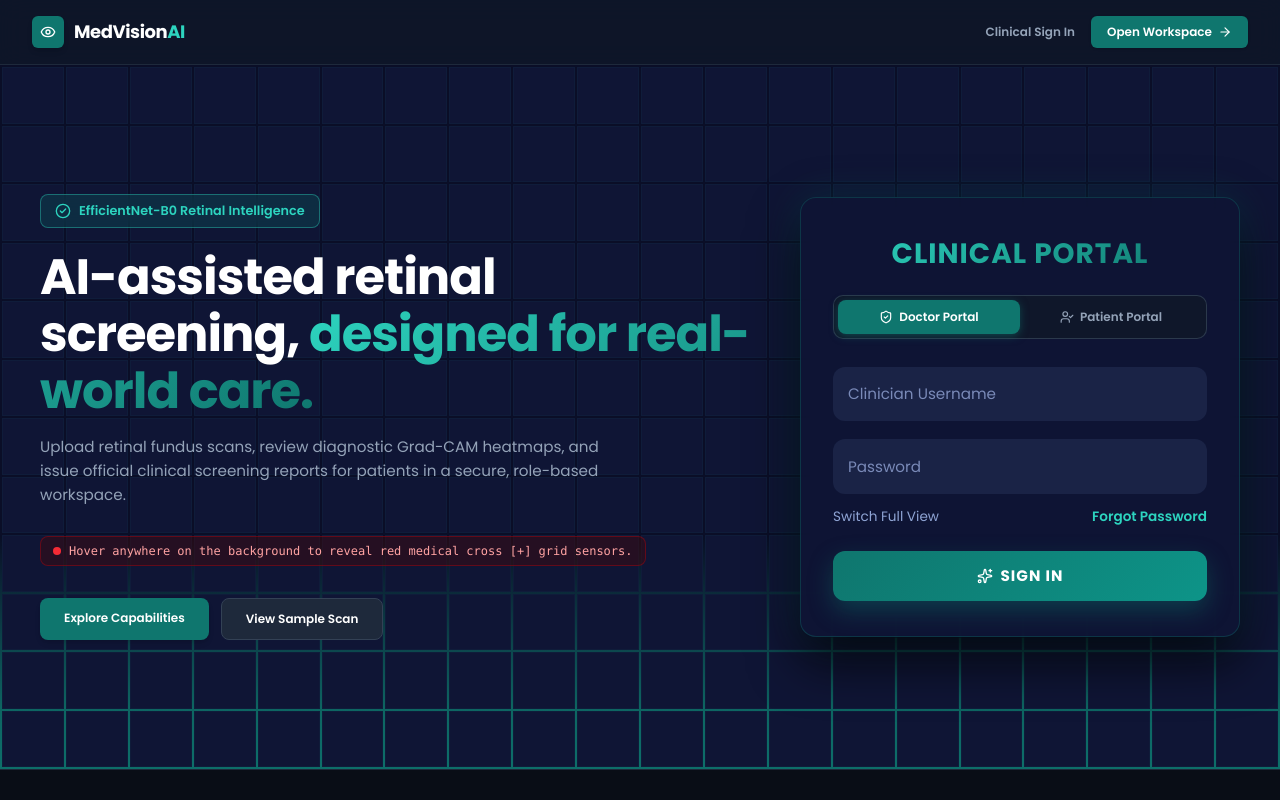
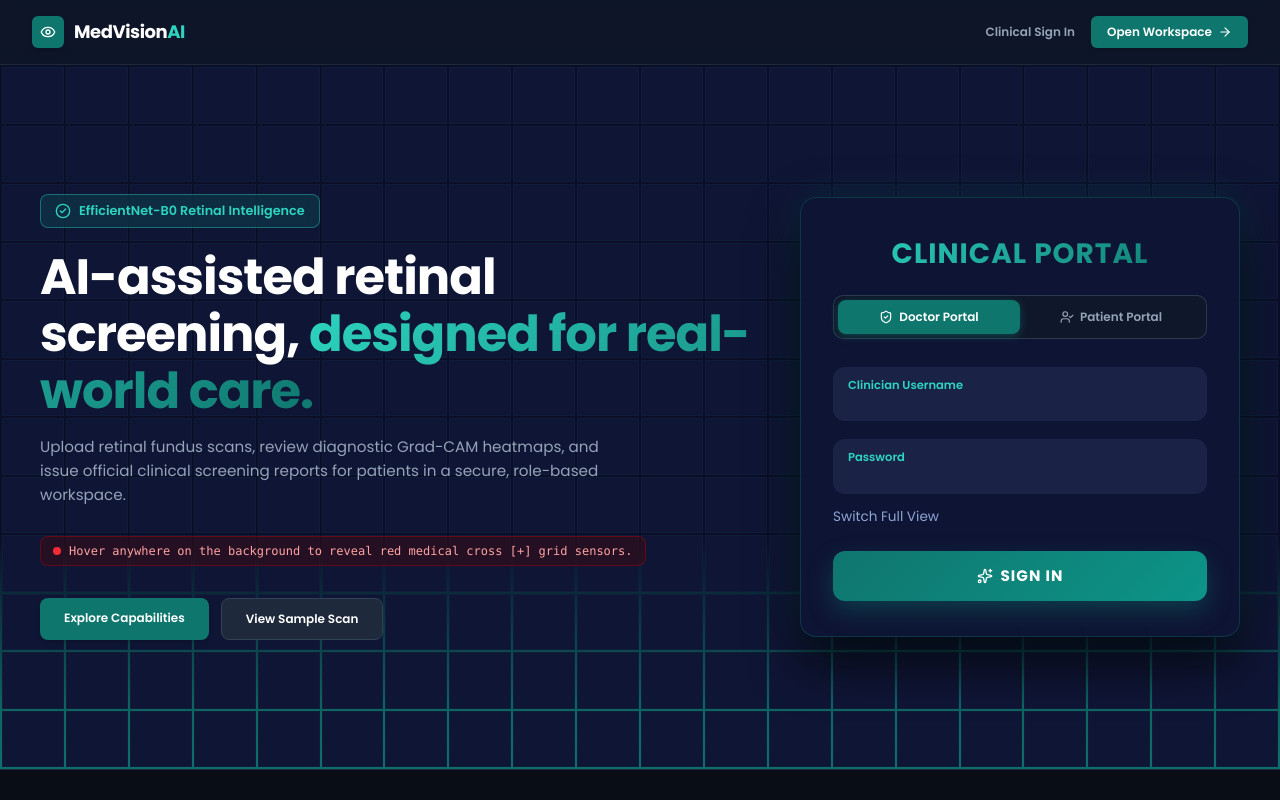
Before and after one commit to phanikumar822/MedVisionAI-v2, a React (Vite) app in the folder frontend/: page / in a window 1280 px wide. Shown: the top 800 px of the page. Built offline with nearby package versions, Linux system fonts and the light colour scheme.

Commit message:
fix(landing): remove forgot password link from clinical sign-in card

```diff
--- a/frontend/src/pages/Landing.css
+++ b/frontend/src/pages/Landing.css
@@ -97,11 +97,11 @@
   transition: 0s !important;
 }
 
-/* Red Cross Pattern Class (formed by hovered center + adjacent arm boxes) */
+/* Full Medical Crosshair Pattern (Entire Row & Entire Column in Red Boxes) */
 .medical-grid-box.is-red-cross {
-  background: linear-gradient(135deg, #dc2626, #991b1b) !important;
-  border-color: #ef4444 !important;
-  box-shadow: 0 0 18px rgba(239, 68, 68, 0.95);
+  background: linear-gradient(135deg, rgba(220, 38, 38, 0.85), rgba(153, 27, 27, 0.95)) !important;
+  border-color: rgba(248, 113, 113, 0.7) !important;
+  box-shadow: 0 0 12px rgba(239, 68, 68, 0.7);
   transition: 0s !important;
   z-index: 10;
 }
@@ -109,16 +109,17 @@
 .medical-grid-box.is-red-cross::before {
   opacity: 1 !important;
   color: #ffffff !important;
-  text-shadow: 0 0 8px #ffffff, 0 0 12px #ef4444;
-  transform: scale(1.35);
+  text-shadow: 0 0 6px #ffffff, 0 0 10px #ef4444;
+  transform: scale(1.15);
   transition: 0s !important;
 }
 
-/* Center box extra glow */
+/* Center box extra glow at intersection */
 .medical-grid-box.is-red-center {
   background: radial-gradient(circle, #f87171 0%, #dc2626 100%) !important;
   box-shadow: 0 0 25px rgba(239, 68, 68, 1), inset 0 0 12px #ffffff !important;
   border-color: #ffffff !important;
+  z-index: 15;
 }
 
 /* Split Grid Layout inside Section (Hero Text + Signin Card) */
@@ -244,7 +245,7 @@
   background: #1a2346;
   border: 2px solid transparent;
   outline: none;
-  padding: 20px 15px 8px;
+  padding: 22px 15px 6px;
   border-radius: 12px;
   color: #fff;
   font-weight: 500;
@@ -267,14 +268,15 @@
   color: #7a8ab8;
   transition: 0.3s;
   pointer-events: none;
-  font-size: 0.95em;
+  font-size: 0.9em;
 }
 
 .medical-signin-card .inputBox input:focus ~ i,
-.medical-signin-card .inputBox input:valid ~ i {
-  top: 12px;
+.medical-signin-card .inputBox input:valid ~ i,
+.medical-signin-card .inputBox input:not(:placeholder-shown) ~ i {
+  top: 10px;
   transform: translateY(0);
-  font-size: 0.75em;
+  font-size: 0.72em;
   color: #2dd4bf;
   font-weight: 600;
 }
--- a/frontend/src/pages/Landing.tsx
+++ b/frontend/src/pages/Landing.tsx
@@ -192,7 +192,6 @@ const Landing = () => {
 
                 <div className="links">
                   <Link to="/login">Switch Full View</Link>
-                  <Link to="/login">Forgot Password</Link>
                 </div>
 
                 <div className="inputBox">
```
